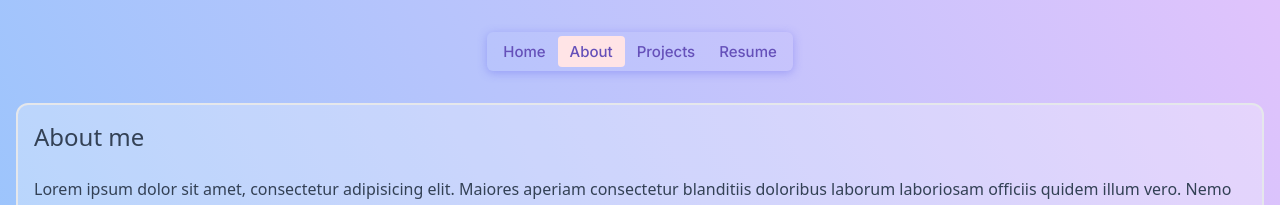
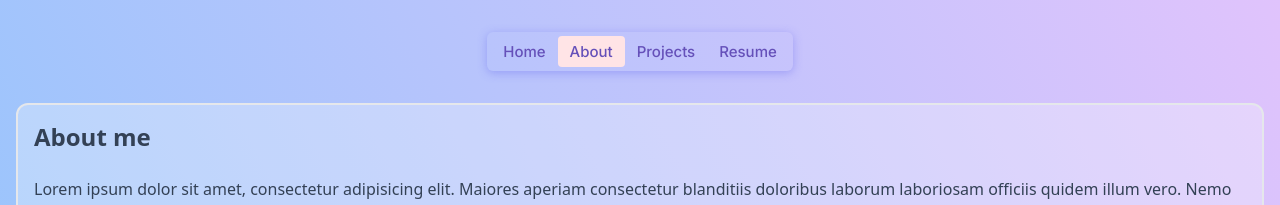
Before and after one commit to piklume/sayak-portfolio, a Next.js app: page /about in a window 1280 px wide. Shown: the top 205 px of the page. Built offline with nearby package versions, Linux system fonts and the light colour scheme.

Commit message:
fix: font bold for headings

```diff
--- a/app/common/components/contentCard.tsx
+++ b/app/common/components/contentCard.tsx
@@ -7,9 +7,9 @@ type props = {
 export default function ContentCard({ title, content, children }: props) {
   return (
     <div className="p-4 border-2 rounded-xl font-sans bg-slate-50/30 text-slate-700 hover:shadow-inner">
-      <h2 className="text-2xl">{title}</h2>
+      <h2 className="text-2xl font-bold">{title}</h2>
       <p className="text-base mt-6">{content}</p>
-      <p className="text-base mt-1">{children}</p>
+      {children && <p className="text-base mt-1">{children}</p>}
     </div>
   );
 }
--- a/app/common/components/textHeader.tsx
+++ b/app/common/components/textHeader.tsx
@@ -4,7 +4,7 @@ export default function TextHeader({
   children: React.ReactNode;
 }) {
   return (
-    <h2 className="font-sans my-6 text-xl text-slate-700 tracking-wide">
+    <h2 className="font-sans font-bold my-6 text-xl text-slate-700 tracking-wide">
       {children}
     </h2>
   );
```
